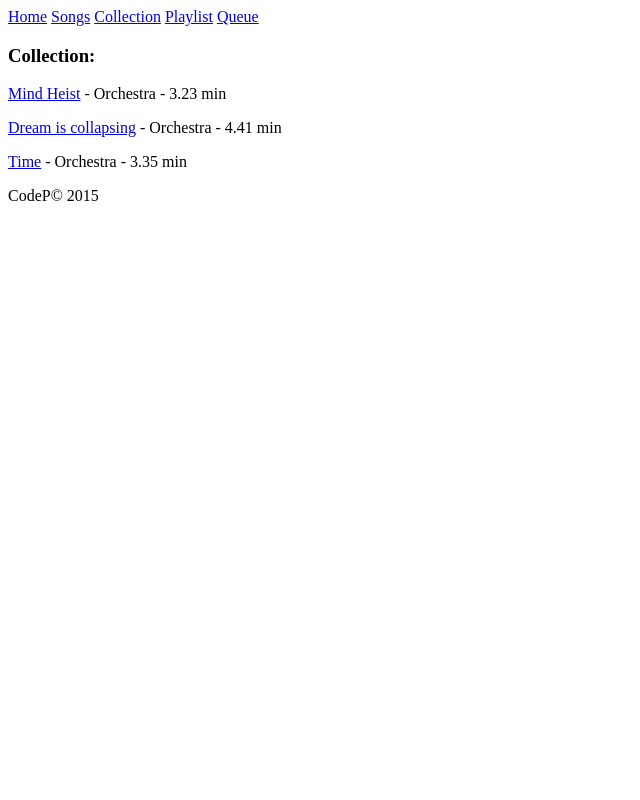
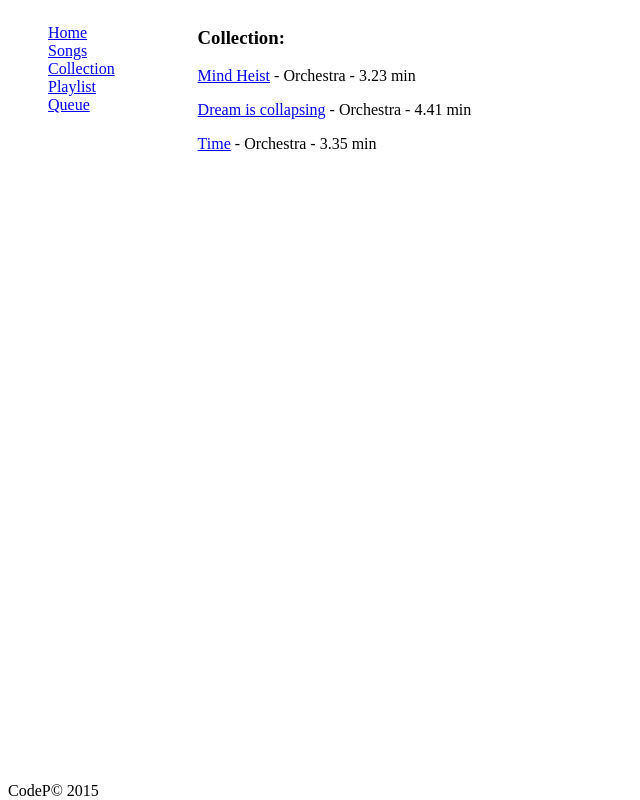
Before and after one commit to codepr/grooveclam, a PHP site: page /?controller=collection&action=index&id=1 in a window 1280 px wide. Shown: the whole page, without its empty margins (0-640 px from the left). Run offline with PHP 8.4, Linux system fonts and the light colour scheme; data comes from the database, SQL or seed files in the repository.

Commit message:
some styles

```diff
--- /dev/null
+++ b/css/style.css
@@ -0,0 +1,16 @@
+nav {
+	float: left;
+	width: 15%;
+}
+nav ul {
+	list-style: none;
+	display: block;
+}
+main {
+	width: 85%;
+	float: left;
+}
+footer {
+	position: fixed;
+	bottom: 0;
+}
--- a/models/collection.php
+++ b/models/collection.php
@@ -12,13 +12,23 @@ class Collection {
 	public function songs() {
 		return $this->songs;
 	}
-
+	// list all collections, for administrator users
+	public function all() {
+		$list = [];
+		$db = Db::getInstance();
+		$req = $db->query('SELECT * FROM Collection');
+		foreach($req->fetchAll() as $collection) {
+			$list[] = new Collection($collection['IdCollection'], []);
+		}
+		return $list;
+	}
+	// find a single collection and all contained songs
 	public static function find($id) {
 		$list = [];
+		$song;
 		$db = Db::getInstance();
 		$req = $db->prepare('SELECT c.IdCollection, s.*, a.Author FROM Song s INNER JOIN SongCollection sc ON(s.IdSong = sc.IdSong) INNER JOIN Collection c ON (sc.IdCollection = c.IdCollection) INNER JOIN Album a ON (s.IdAlbum = a.IdAlbum) WHERE c.IdCollection = :id');
 		$req->execute(array('id' => $id));
-		$song;
 		foreach($req->fetchAll() as $song) {
 			$list[] = new Song($song['IdSong'], $song['Title'], $song['Genre'], $song['Duration'], $song['Author']);
 		}
--- a/views/layout.php
+++ b/views/layout.php
@@ -1,18 +1,23 @@
 <!DOCTYPE html>
 <html>
 <head>
+<meta charset='utf-8'>
 <title>Grooveclam</title>
-<!-- css, js.. -->
+<link rel="stylesheet" type="text/css" href="css/style.css">
 </head>
 <body>
-	<header>
-	 	<a href='/grooveclam'>Home</a>
-		<a href='?controller=songs&action=index'>Songs</a>
-		<a href='?controller=collection&action=index&id=1'>Collection</a>
-		<a href='?controller=playlist&action=index&id=1'>Playlist</a>
-		<a href='?controller=queue&action=index&id=1'>Queue</a>
-	</header>
+	<nav>
+		<ul>
+			<li><a href='/grooveclam'>Home</a></li>
+			<li><a href='?controller=songs&action=index'>Songs</a></li>
+			<li><a href='?controller=collection&action=index&id=1'>Collection</a></li>
+			<li><a href='?controller=playlist&action=index&id=1'>Playlist</a></li>
+			<li><a href='?controller=queue&action=index&id=1'>Queue</a></li>
+		</ul>
+	</nav>
+	<main>
 	<?php require_once('routes.php') ?>
+	</main>
 	<footer>
 		CodeP&copy; 2015
 	</footer>
--- a/views/songs/index.php
+++ b/views/songs/index.php
@@ -1,4 +1,4 @@
-<p>Song list:</p>
+<h3>Song list:</h3>
 <?php foreach($songs as $song) { ?>
 <p><a href='?controller=songs&action=show&id=<?php echo $song->id(); ?>'><?php echo $song->title(); ?></a> - <?php echo $song->genre(); ?> - <?php echo $song->duration(); ?> min</p>
 <?php } ?>
```
Also changed, not shown: models/playlist.php (+7 -8 lines).
